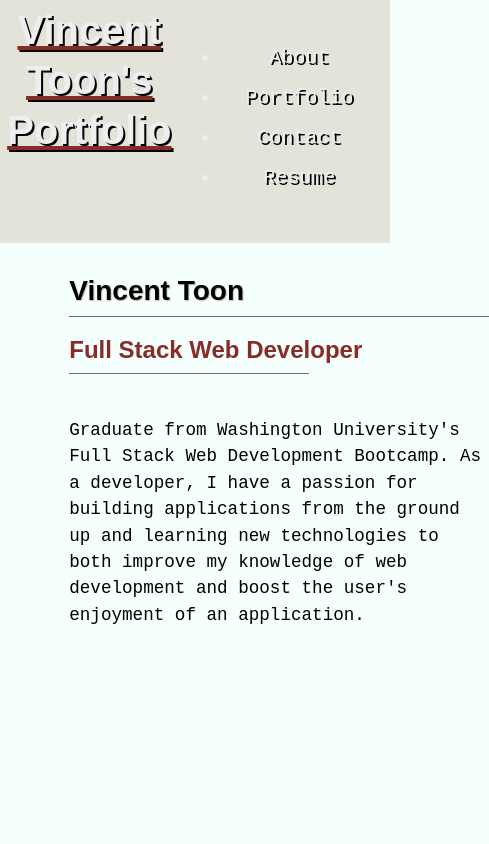
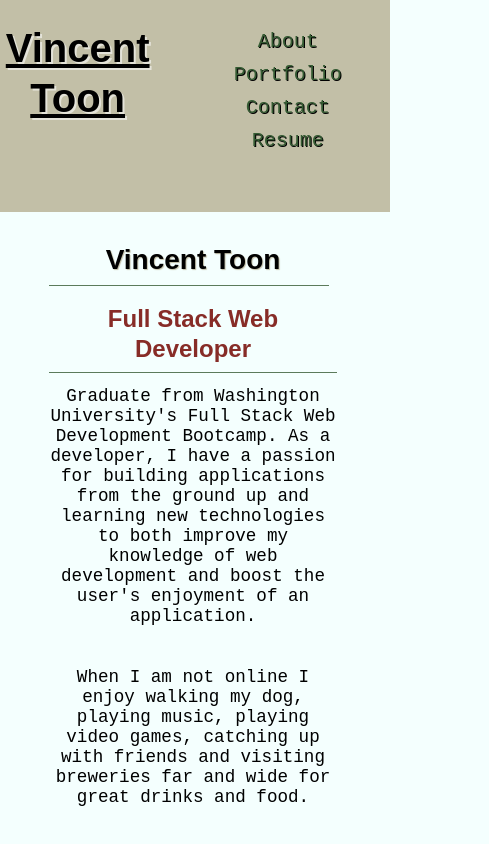
Before and after one commit to Vincenttoon/Toon-React-Portfolio, a React (Create React App) app: page / in a window 390 px wide. Shown: the top 844 px of the page, 489 px wide, since content can reach past the window. Built offline with nearby package versions, Linux system fonts and the light colour scheme.

Commit message:
about me fixed thanks steve

```diff
--- a/src/components/AboutPage/index.js
+++ b/src/components/AboutPage/index.js
@@ -6,33 +6,32 @@ const AboutPage = () => {
   return (
     <div className="about-me-cont">
       <div className="bio-cont justify-center">
-            <img src={meImg}
-            className="my-photo"
-            alt="Vincent smiling"
-            />
+      <img src={meImg} className="my-photo" alt="Vincent smiling" />
         <div className="vincent-info-container flex-column">
           <h3 className="info-name">Vincent Toon</h3>
           <h4 className="info-job"> Full Stack Web Developer </h4>
           <p className="info-text">
-                    Graduate from Washington University's Full Stack Web Development Bootcamp.
-                    As a developer, I have a passion for building applications from the ground up
-                    and learning new technologies to both improve my knowledge of web development and
-                    boost the user's enjoyment of an application.
+            Graduate from Washington University's Full Stack Web Development
+            Bootcamp. As a developer, I have a passion for building applications
+            from the ground up and learning new technologies to both improve my
+            knowledge of web development and boost the user's enjoyment of an
+            application.
           </p>
           <br></br>
 
-                <p className="info-text">
+          {/* <p className="info-text">
                     Before pursuing web development full time, I spent my early professional career
                     all over the service and beer industries. I have worked as a bar manager, brand representative,
                      salesman and brewery assistant. These jobs have made me comfortable working in a fast paced environment
                      and have found that many of the skills I have learned have benefitted me in succeeding in the practice
                      and world of web development
                 </p>
-                <br></br>
+                <br></br> */}
 
           <p className="info-text">
-                    When I am not online I enjoy walking my dog, playing music, playing video games, catching up with friends and
-                    visiting breweries far and wide for great drinks and food.
+            When I am not online I enjoy walking my dog, playing music, playing
+            video games, catching up with friends and visiting breweries far and
+            wide for great drinks and food.
           </p>
           <br></br>
 
@@ -43,6 +42,6 @@ const AboutPage = () => {
       </div>
     </div>
   );
-}
+};
 
 export default AboutPage;
--- a/src/components/Header/index.js
+++ b/src/components/Header/index.js
@@ -10,7 +10,7 @@ function Header(props) {
       <section>
         <header className="hero">
           <div className="hero-div">
-            <h1 className="hero-text">Vincent Toon's Portfolio</h1>
+            <h1 className="hero-text">Vincent Toon</h1>
           </div>
           <div className="hero-nav">
           <Nav
--- a/src/components/Nav/index.js
+++ b/src/components/Nav/index.js
@@ -4,7 +4,7 @@ function Nav(props) {
   const { currentTab, handleTabChange } = props;
 
   return (
-    <nav>
+    <nav className="">
       <ul className="nav">
         <li className="">
           <a
--- a/src/index.css
+++ b/src/index.css
@@ -39,7 +39,7 @@ body {
   padding: 0;
   font-family: 'Inconsolata', monospace;
   font-weight: 400;
-  line-height: 1.5;
+  /* line-height: 1.5; */
   font-size: 20px;
   color: var(--dark);
   background-color: #f3fffee1;
@@ -107,8 +107,12 @@ nav a {
 }
 
 nav a:hover {
-  color: var(--secondary);
-  background-color: var(--dark);
+  color: var(--third);
+  text-shadow: 1px 1px var(--primary);
+}
+
+li {
+  list-style: none;
 }
 
 /* === START ORIGINAL CSS === */
@@ -117,19 +121,19 @@ nav a:hover {
   display: flex;
   flex-direction: row;
   justify-content: space-around;
-  background-color: var(--primary);
+  background-color: var(--secondary);
   color: #EEEEEE;
+  padding-bottom: 10px;
 }
 
 .hero-div {
   display: flex;
-  width: 45%;
+  width: 33%;
   justify-content: center;
 }
 
 .hero-nav {
-  padding-top: 23px;
-
+  padding-top: 10px;
 }
 
 .hero-nav ul {
@@ -139,18 +143,22 @@ nav a:hover {
   flex-direction: row;
   font-size: 24px;
   padding-left: 40px;
-  text-shadow: 2px 2px #000000;
+  color: var(--fourth);
+  text-shadow: 1px 1px var(--black);
 }
 
 a nav-link:hover {
-  color: #787A91;
+  color: var(--third);
+  text-shadow: 1px 1px var(--white);
 }
 
 .hero-text {
   font-size: 40px;
   text-decoration: underline;
-  text-decoration-color: var(--third);
-  text-shadow: 2px 2px #000000;
+  text-decoration-color: var(--black);
+  text-shadow: 2px 2px var(--primary);
+  color: var(--black);
+  margin-top: 23px;
 }
 
 
@@ -397,9 +405,14 @@ a nav-link:hover {
 }
 
 .nav-link-active {
-  background-color: #EEEEEE;
-  color: #141E61;
+  background-color: var(--black);
+  color: var(--primary);
   text-decoration: underline;
+  text-decoration-color: var(--fourth);
+  border-radius: 25px;
+}
+
+.nav-link-active:hover {
   text-decoration-color: var(--third);
 }
 
@@ -492,7 +505,6 @@ a nav-link:hover {
   max-height: 100%;
   object-fit: cover;
   object-position: center;
-
 }
 
 .vincent-info-container {
@@ -1398,106 +1410,151 @@ a nav-link:hover {
   .about-me-cont {
     flex-direction: column;
     justify-content: center;
+    width: auto;
+    text-align: center;
+  }
+
+  .bio-cont {
+    display: flex;
+    flex-direction: row;
+    justify-content: flex-start;
+    width: auto;
+    margin-left: 50px;
+  }
+
+  .vincent-info-container {
+    width: auto;
+    text-align: left;
+  }
+
+  .my-photo {
+    max-width: 350px;
+    max-height: 450px;
+    margin: auto;
+  }
+
+  .info-name::after {
+    width: 10em;
+  }
+
+  .info-job::after {
+    width: 12em;
+  }
+}
+
+@media screen and (max-width: 850) {
+
+  .about-me-cont {
+    flex-direction: row;
+    width: 85%;
+  }
+
+  .bio-cont {
+    display: flex;
+    flex-direction: row;
+    width: 100%;
+  }
+
+  .vincent-info-container {
+    width: 60%;
+  }
+}
+
+@media screen and (max-width: 575px) {
+
+  .hero {
+    width: 100%;
+  }
+
+  .hero-nav ul {
+    display: flex;
+    flex-direction: column;
+    font-size: 20px;
+  }
+
+  .hero-nav ul li {
+    margin-bottom: 5px;
+    margin-right: 10px;
+  }
+
+  .txt-div {
+    flex-direction: column;
+  }
+
+  .vince-img {
+    margin: 0 auto;
+    height: 300px;
+    width: 100%;
+  }
+
+  .port-img {
+    height: 150px;
+    width: 300px;
+  }
+
+  .message-area {
+    width: 300px;
+  }
+
+  .f-proj-desc {
+    width: 95%;
+    margin-top: 10px;
+    margin-bottom: 10px;
+  }
+
+  .f-proj-title-2 {
+    margin-bottom: 0px;
+  }
+
+  .proj-info-cont {
+    margin-top: 5px;
+    margin-bottom: 15px;
+  }
+
+  .proj-info-cont-2 {
+    margin-top: 5px;
+    margin-bottom: 0px;
+  }
+
+  .project-cont-1 {
+    width: 100%;
+  }
+
+  .project-cont-2 {
+    width: 100%;
+  }
+
+  .proj-link-text-2 {
+    margin-top: 4px;
+    margin-bottom: 10px;
+  }
+
+  .link-container {
+    margin-bottom: 10px;
+  }
+
+  .about-me-cont {
+    flex-direction: column;
+    justify-content: center;
+    width: auto;
+    text-align: center;
   }
 
   .bio-cont {
     display: flex;
     flex-direction: column;
     justify-content: flex-start;
-  }
-
-  .my-photo {
-    max-width: 250px;
-    max-height: 350px;
-    margin: auto
-  }
-
-}
-
-@media screen and (max-width: 575px) {
-
-  .hero {
-    width: 100%;
-  }
-
-  .hero-nav ul {
-    display: flex;
-    flex-direction: column;
-    font-size: 20px;
-  }
-
-  .hero-nav ul li {
-    margin-bottom: 5px;
-    margin-right: 10px;
-  }
-
-  .txt-div {
-    flex-direction: column;
-  }
-
-  .vince-img {
-    margin: 0 auto;
-    height: 300px;
-    width: 100%;
-  }
-
-  .port-img {
-    height: 150px;
-    width: 300px;
-  }
-
-  .message-area {
-    width: 300px;
-  }
-
-  .f-proj-desc {
-    width: 95%;
-    margin-top: 10px;
-    margin-bottom: 10px;
-  }
-
-  .f-proj-title-2 {
-    margin-bottom: 0px;
-  }
-
-  .proj-info-cont {
-    margin-top: 5px;
-    margin-bottom: 15px;
-  }
-
-  .proj-info-cont-2 {
-    margin-top: 5px;
-    margin-bottom: 0px;
-  }
-
-  .project-cont-1 {
-    width: 100%;
-  }
-
-  .project-cont-2 {
-    width: 100%;
-  }
-
-  .proj-link-text-2 {
-    margin-top: 4px;
-    margin-bottom: 10px;
-  }
-
-  .link-container {
-    margin-bottom: 10px;
-  }
-
-  .about-me-cont {
-    text-align: left;
+    width: auto;
+    margin-left: 9px;
+  }
+
+  .vincent-info-container {
+    width: auto;
+    text-align: center;
   }
 
   .my-photo {
     display: none;
-  }
-
-  .vincent-info-container {
-    max-height: 30%;
-    max-width: ;
   }
 }
 
```
Lines whose indentation alone changed are shown as unchanged.
